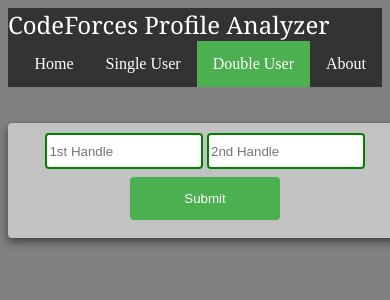
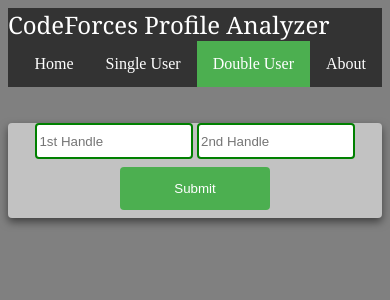
Before and after one commit to TamimEhsan/CPA, a PHP site: page /double.html in a window 390 px wide. Shown: the top 300 px of the page. Run offline with PHP 8.4, Linux system fonts and the light colour scheme; some libraries are stand-ins or nearby versions.

Commit message:
Update mystyle.css

```diff
--- a/css/mystyle.css
+++ b/css/mystyle.css
@@ -233,8 +233,10 @@ li a:hover:not(.active) {
   .card  {
     width:100%;
 	margin: 0px;
+	padding: 0px;
   }
   .infoCard {
 	width:100%;
 	margin: 0px;
+	padding: 0px;
   }
```
